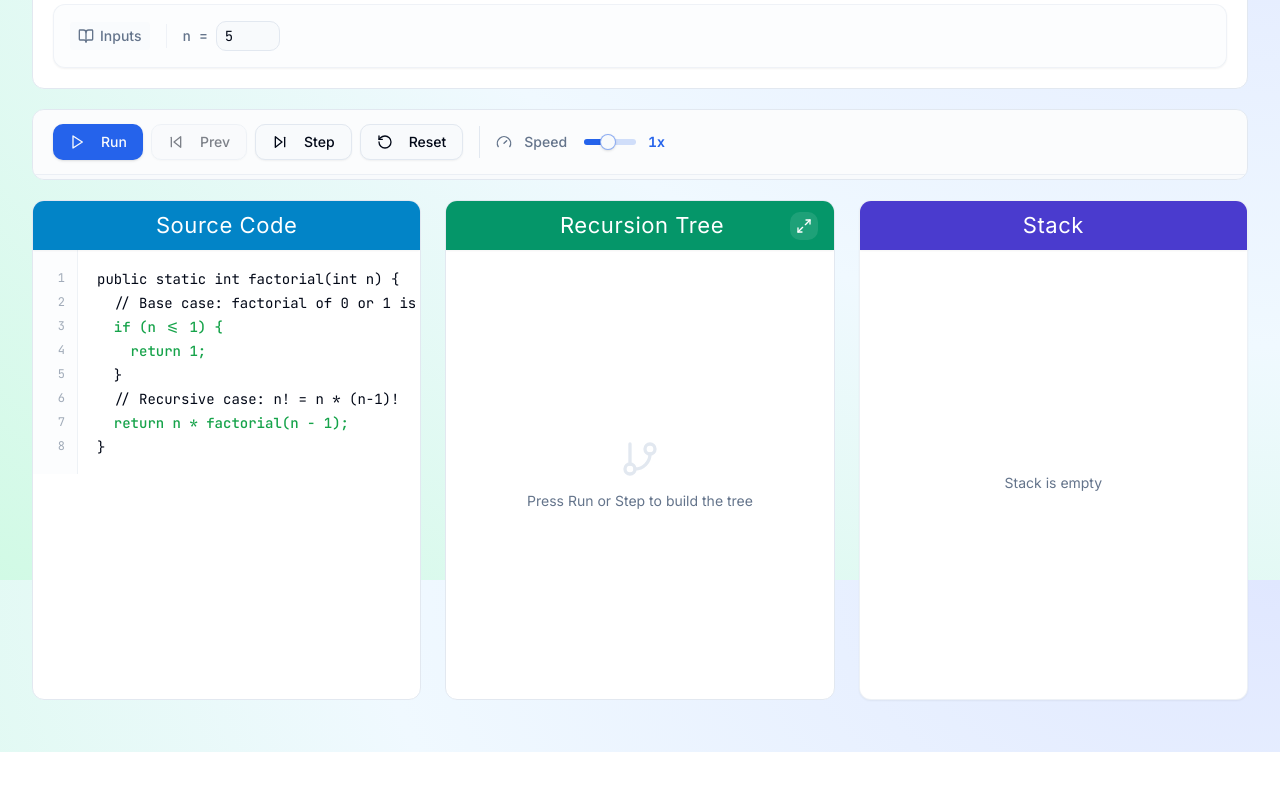
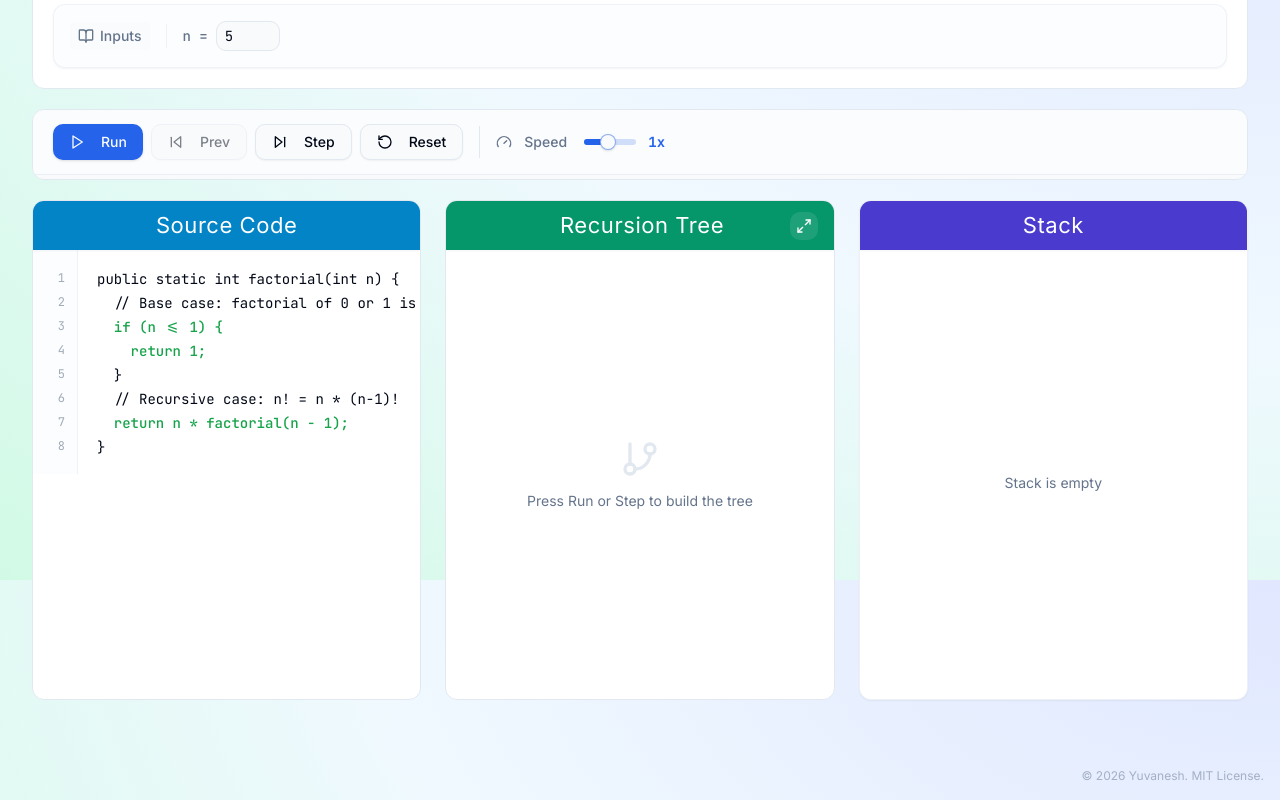
Before and after one commit to yuvnex/Recursion_Visualizer, a React (Vite) app: page / in a window 1280 px wide. Shown: the part 220-1020 px from the top of the page. Before the commit the page ends 972 px from the top, so only its background shows below. Built offline with nearby package versions, Linux system fonts and the light colour scheme.

Commit message:
feat:Added License

```diff
--- a/src/pages/RecursionVisualizer.jsx
+++ b/src/pages/RecursionVisualizer.jsx
@@ -548,6 +548,11 @@ export default function RecursionVisualizer() {
         </AnimatePresence>
 
       </div>
+
+      {/* Footer with license details */}
+      <footer className="w-full text-right pr-4 pb-4 mt-4 text-xs text-muted-foreground/50">
+        <p>&copy; {new Date().getFullYear()} Yuvanesh. MIT License.</p>
+      </footer>
     </div>
   )
 }
```
Also changed, not shown: 1 other file (tests, documents, lock files or other folders).
